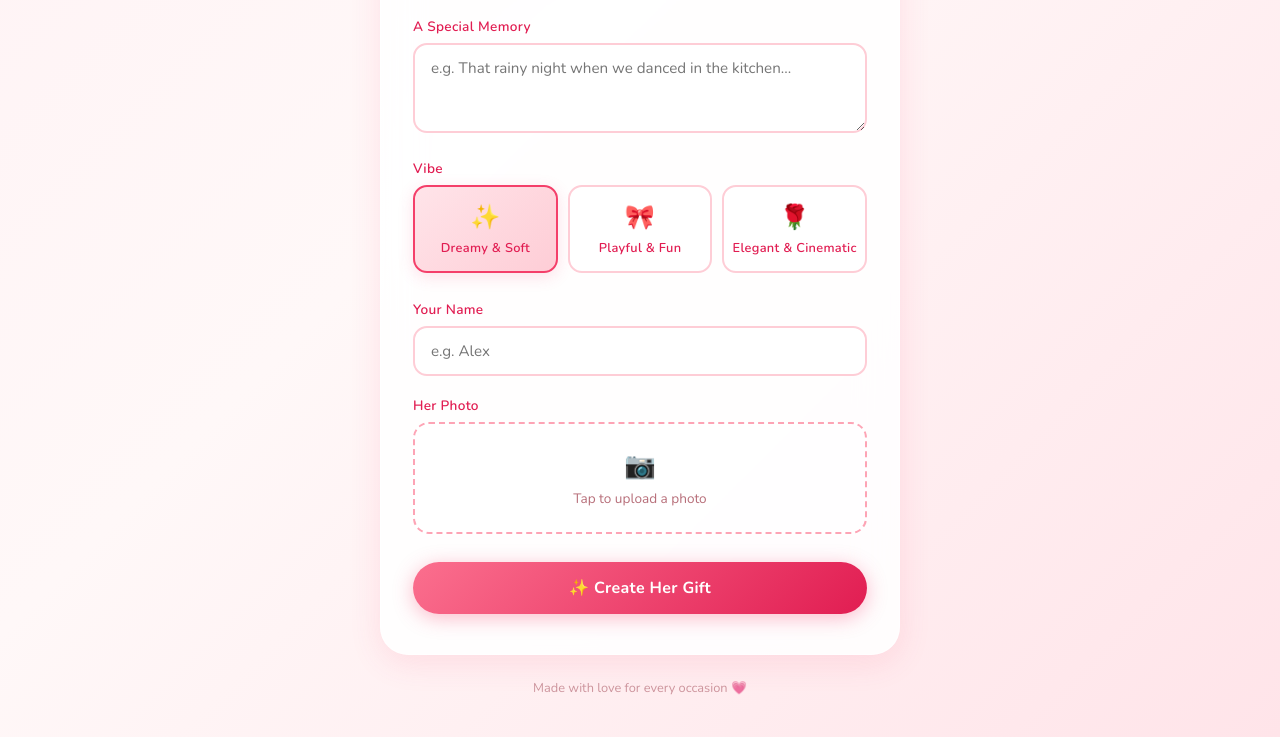
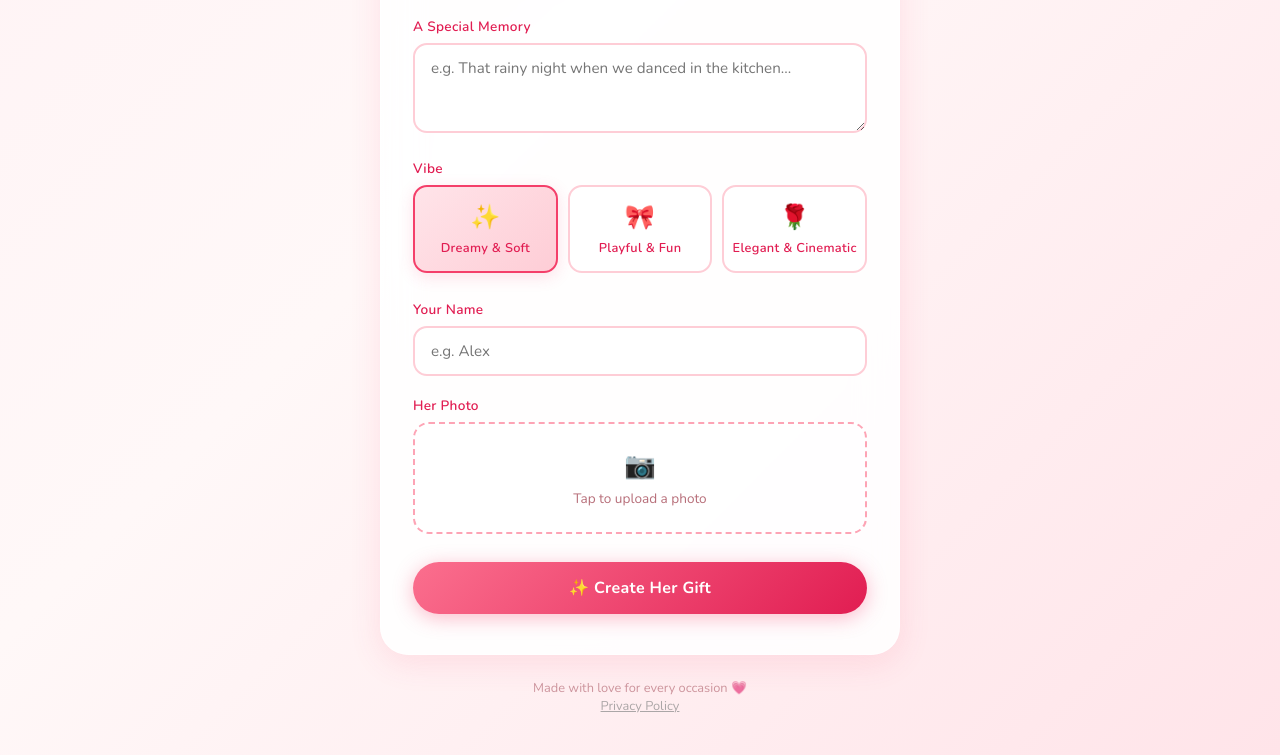
Before and after one commit to Adey04-ui/Written-for-her, a website: page public/index.html in a window 1280 px wide. Shown: the part 750-1505 px from the top of the page. Drawn offline with nearby package versions, Linux system fonts and the light colour scheme; a web font is replaced by a local one.

Commit message:
meta tag verification for adsense

```diff
--- a/public/index.html
+++ b/public/index.html
@@ -1,5 +1,6 @@
 <!DOCTYPE html>
 <html lang="en">
+
 <head>
   <meta charset="UTF-8">
   <meta name="viewport" content="width=device-width, initial-scale=1.0">
@@ -8,9 +9,12 @@
   <meta property="og:description" content="Create a magical, AI-generated letter for any occasion">
   <meta name="google-adsense-account" content="ca-pub-4069867787526913">
   <title>For Her Gift 💝</title>
-<link href="https://fonts.googleapis.com/css2?family=Playfair+Display:ital,wght@0,400;0,600;0,700;1,400&family=Nunito:wght@300;400;600;700&display=swap" rel="stylesheet">
+  <link
+    href="https://fonts.googleapis.com/css2?family=Playfair+Display:ital,wght@0,400;0,600;0,700;1,400&family=Nunito:wght@300;400;600;700&display=swap"
+    rel="stylesheet">
   <link rel="stylesheet" href="style.css">
 </head>
+
 <body>
 
   <canvas id="bg-particles"></canvas>
@@ -117,7 +121,8 @@
         <!-- Special memory -->
         <div class="form-group">
           <label for="inp-memory">A Special Memory</label>
-        <textarea id="inp-memory" placeholder="e.g. That rainy night when we danced in the kitchen..." maxlength="300"></textarea>
+          <textarea id="inp-memory" placeholder="e.g. That rainy night when we danced in the kitchen..."
+            maxlength="300"></textarea>
         </div>
 
         <!-- Vibe -->
@@ -191,6 +196,8 @@
 
     <div class="footer">
       Made with love for every occasion 💗
+      <br />
+      <a href="/privacy.html" style="color:#888;">Privacy Policy</a>
     </div>
   </div>
 
@@ -246,4 +253,5 @@ animateBg();
   </script>
 
 </body>
+
 </html>
```
Lines whose indentation alone changed are shown as unchanged.
